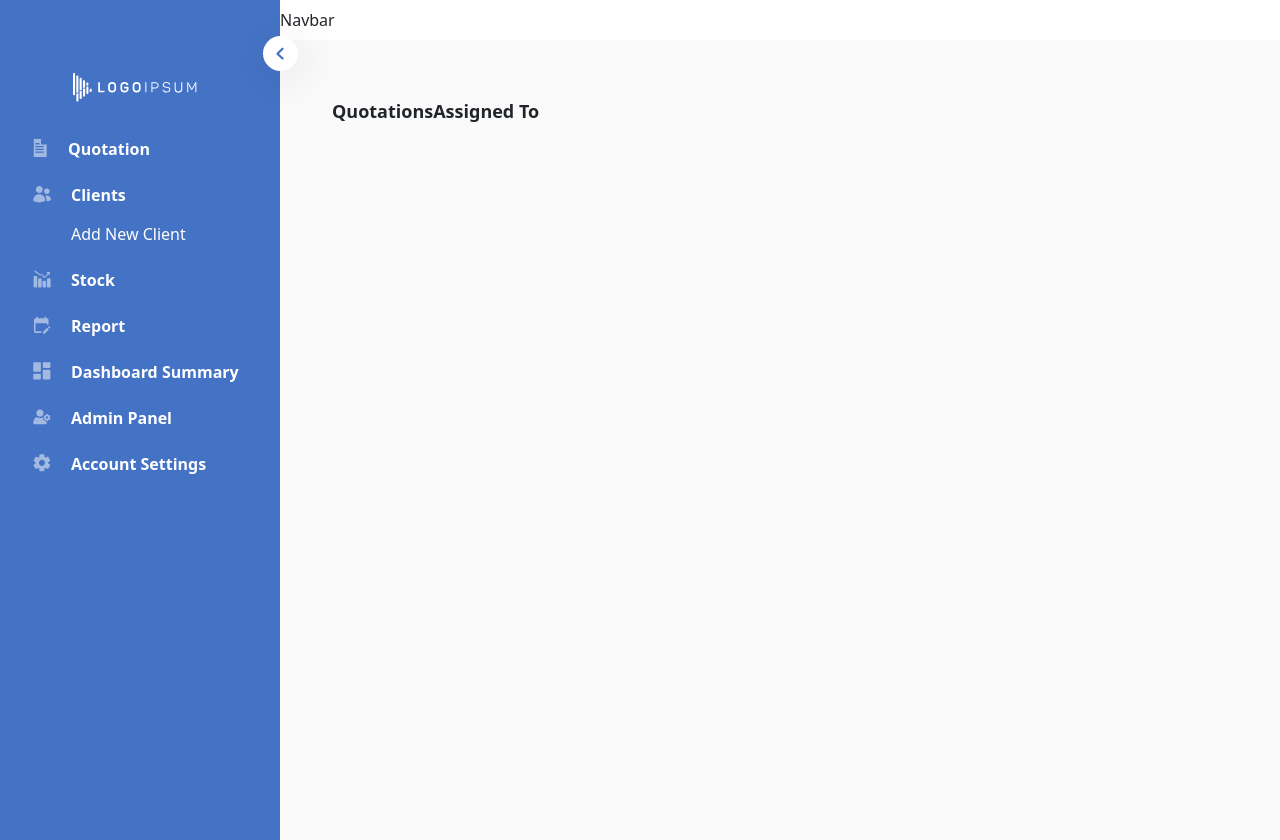
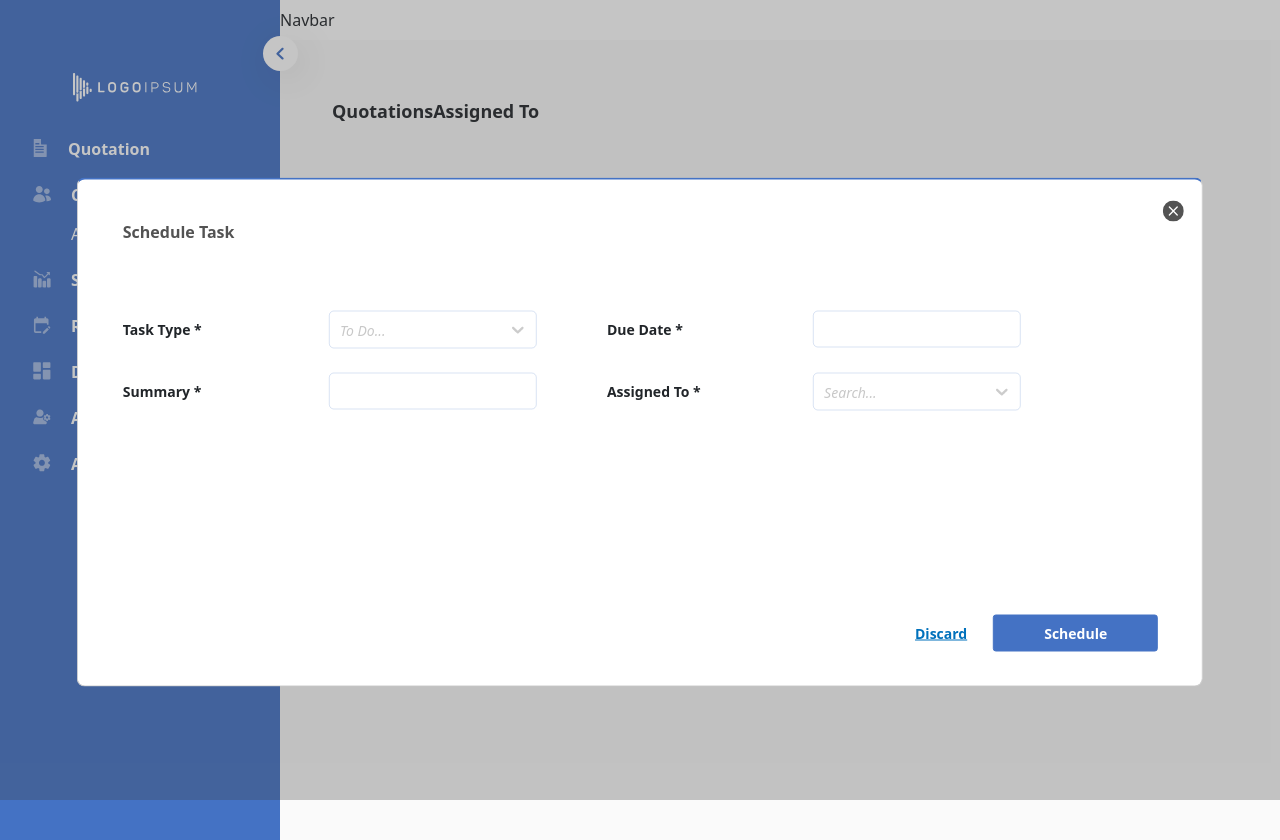
Before and after one commit to tonyykosseifyy/quotation-lb-frontend, a Next.js app: page /dashboard/quotations/modals/schedule-task in a window 1280 px wide. Built offline with nearby package versions, Linux system fonts and the light colour scheme.

Commit message:
set show state on modals to true for now

```diff
--- a/app/dashboard/quotations/modals/assigned-to/page.jsx
+++ b/app/dashboard/quotations/modals/assigned-to/page.jsx
@@ -15,7 +15,7 @@
 ];
 
 const assignedToModal = () => {
-    const [showModal, setShowModal] = useState(false);
+    const [showModal, setShowModal] = useState(true);
 
     const modalStyle = {
         overlay: { backgroundColor: 'rgba(65, 65, 65, 0.3)'},
--- a/app/dashboard/quotations/modals/schedule-task/page.jsx
+++ b/app/dashboard/quotations/modals/schedule-task/page.jsx
@@ -20,7 +20,7 @@
 ];
 
 const scheduleTaskModal = () => {
-    const [showModal, setShowModal] = useState(false);
+    const [showModal, setShowModal] = useState(true);
 
     const modalStyle = {
         overlay: { backgroundColor: 'rgba(65, 65, 65, 0.3)'},
```
